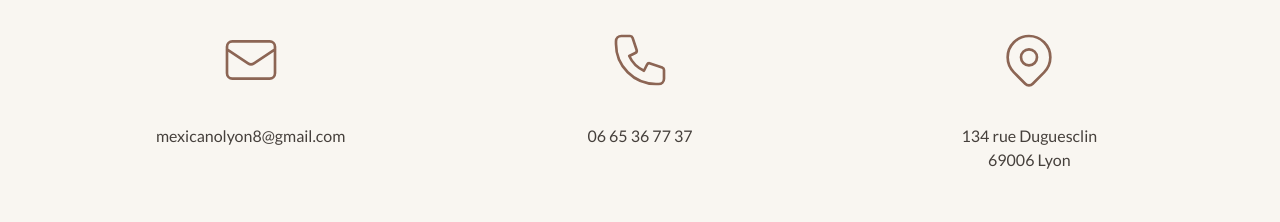
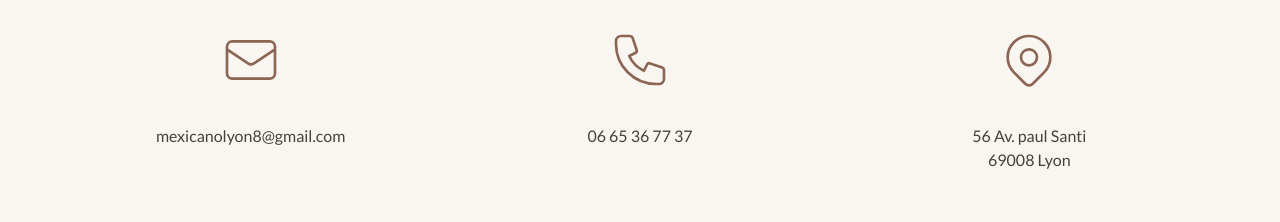
Before and after one commit to XxMikeUxX/Restaurant-Traditional, a Next.js app: page / in a window 1280 px wide. Shown: the part 4940-5162 px from the top of the page. Built offline with nearby package versions, Linux system fonts and the light colour scheme.

Commit message:
cambio de direcc

```diff
--- a/src/app/page.tsx
+++ b/src/app/page.tsx
@@ -546,8 +546,8 @@ const ContactSection = () => (
             </svg>
           </div>
           <p className="text-[#46403c]">
-            134 rue Duguesclin<br />
-            69006 Lyon
+            56 Av. paul Santi<br />
+            69008 Lyon
           </p>
         </div>
       </div>
@@ -555,7 +555,7 @@ const ContactSection = () => (
       {/* Map */}
       <div className="w-full h-[400px] rounded-lg overflow-hidden">
         <iframe
-          src="https://www.google.com/maps/embed?pb=!1m18!1m12!1m3!1d2783.5!2d4.85!3d45.77!2m3!1f0!2f0!3f0!3m2!1i1024!2i768!4f13.1!3m3!1m2!1s0x0%3A0x0!2zNDXCsDQ2JzEyLjAiTiA0wrA1MScwMC4wIkU!5e0!3m2!1sfr!2sfr!4v1234567890"
+          src="https://www.google.com/maps/embed?pb=!1m18!1m12!1m3!1d2782.228192614614!2d4.850999315546!3d45.7679999791403!2m3!1f0!2f0!3f0!3m2!1i1024!2i768!4f13.1!3m3!1m2!1s0x47f4ea6615d8c1b5%3A0x9e2b5f5f5f5f5f5f!2s56%20Av.%20Paul%20Santy%2C%2069008%20Lyon!5e0!3m2!1ses!2ses!4v1738830000000"
           width="100%"
           height="100%"
           style={{ border: 0 }}
```
